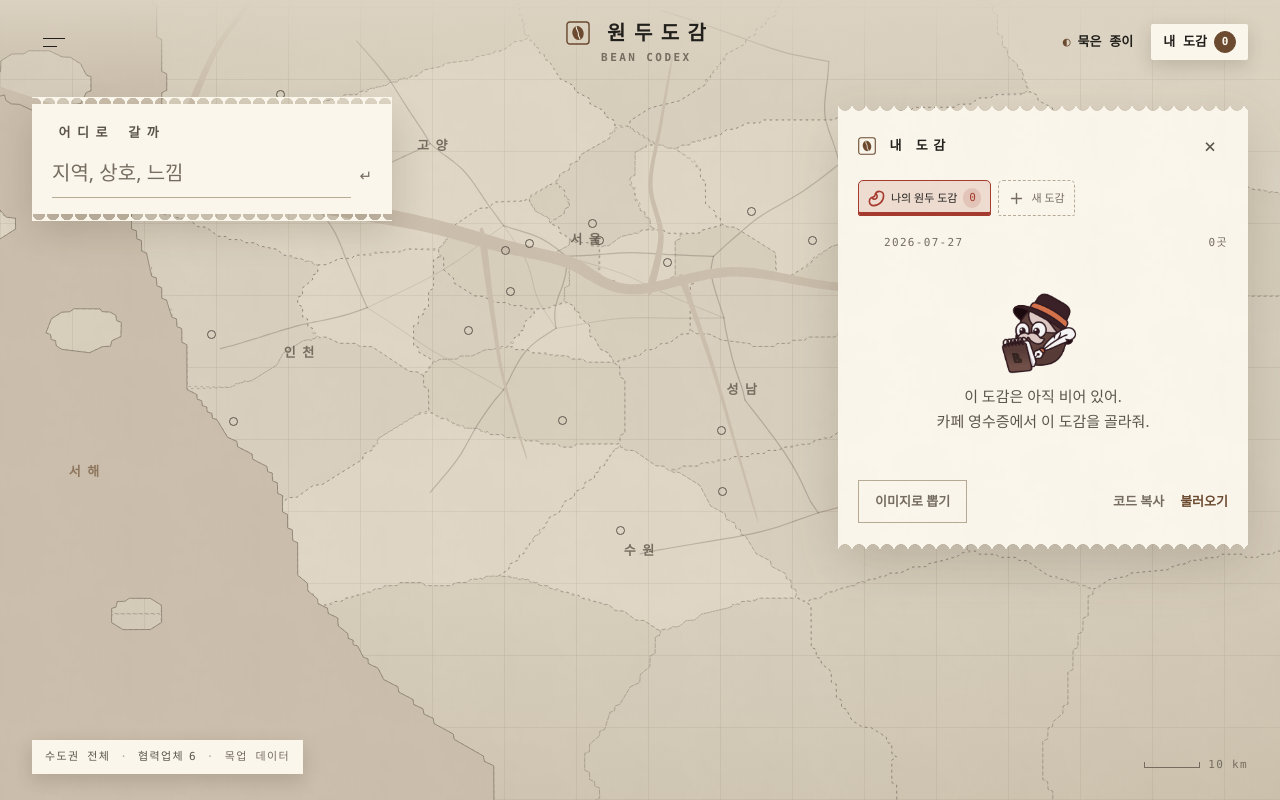
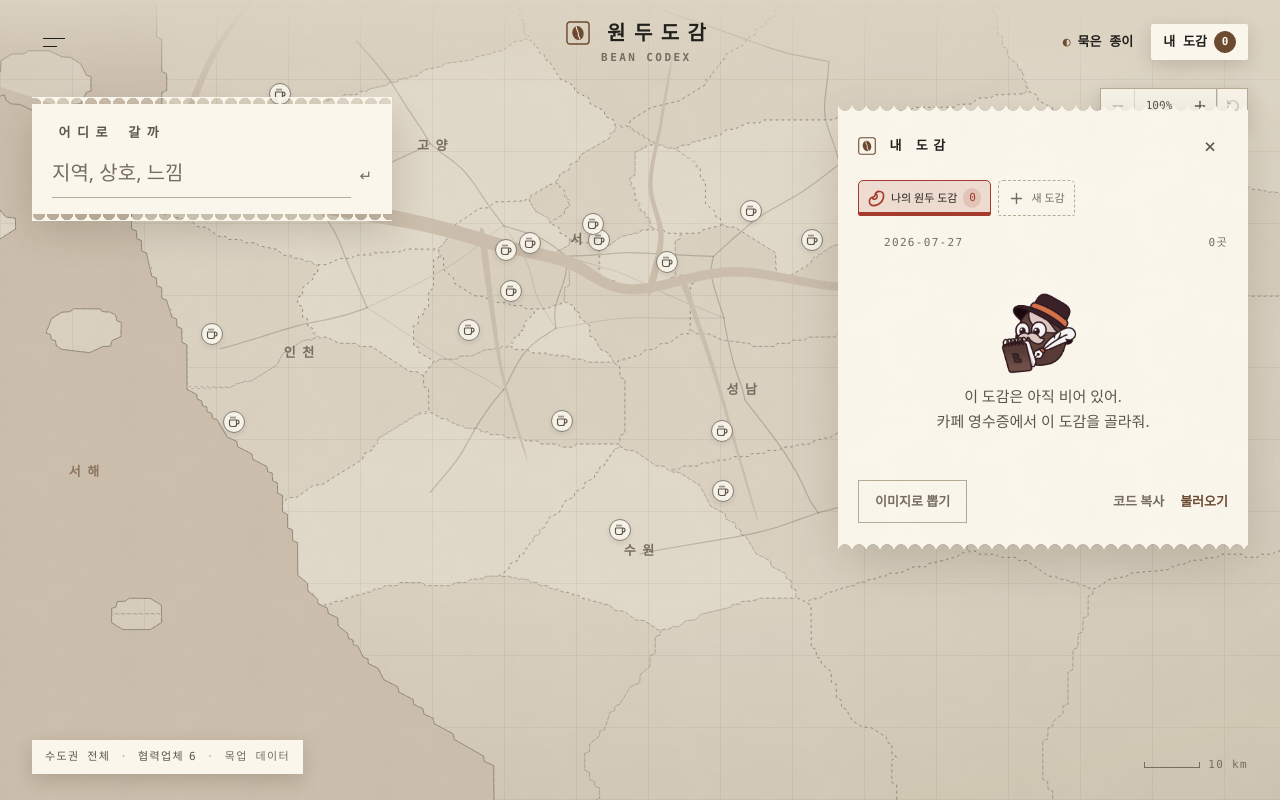
Before and after one commit to Hwari2929/WonduDogam, a Next.js app: page /marks in a window 1280 px wide. Built offline with nearby package versions, Linux system fonts and the light colour scheme.

Commit message:
Add map zoom and improve cafe markers

```diff
--- a/app/components/MapCanvas.tsx
+++ b/app/components/MapCanvas.tsx
@@ -1,4 +1,7 @@
-import type { CSSProperties } from "react";
+"use client";
+
+import { Coffee, Minus, Plus, RotateCcw } from "lucide-react";
+import { useMemo, useState, type CSSProperties, type KeyboardEvent } from "react";
 import type { Cafe } from "../data/cafes";
 import { project } from "../data/geo";
 import { districts, minorRoads, river, sea, tributaries, trunkRoads } from "../data/terrain";
@@ -10,6 +13,7 @@ const PLACES: { label: string; lng: number; lat: number; sea?: boolean }[] = [
   { label: "인천", lng: 126.705, lat: 37.456 }, { label: "성남", lng: 127.127, lat: 37.42 },
   { label: "수원", lng: 127.029, lat: 37.263 }, { label: "서해", lng: 126.5, lat: 37.34, sea: true },
 ];
+const ZOOM_LEVELS = [1, 1.25, 1.5, 2] as const;
 
 export type SavedCafeMarker = { color: string; icon: CodexIconId; count: number; collectionName: string };
 
@@ -20,8 +24,29 @@ export function MapCanvas({ cafes, activeId, savedMarkers, onSelect, onInteract
   onSelect: (id: string) => void;
   onInteract: () => void;
 }) {
+  const [zoomIndex, setZoomIndex] = useState(0);
+  const zoom = ZOOM_LEVELS[zoomIndex];
+  const activePoint = useMemo(() => {
+    const cafe = cafes.find((entry) => entry.id === activeId);
+    return cafe ? project(cafe.pos[0], cafe.pos[1]) : { x: 50, y: 50 };
+  }, [cafes, activeId]);
+
+  function changeZoom(direction: -1 | 1) {
+    setZoomIndex((current) => Math.min(ZOOM_LEVELS.length - 1, Math.max(0, current + direction)));
+  }
+
+  function onMapKeyDown(event: KeyboardEvent<HTMLElement>) {
+    if (event.key === "+" || event.key === "=") { event.preventDefault(); changeZoom(1); }
+    if (event.key === "-") { event.preventDefault(); changeZoom(-1); }
+    if (event.key === "0") { event.preventDefault(); setZoomIndex(0); }
+  }
+
   return (
-    <section className="map" aria-label="수도권 카페 지도" tabIndex={0} onPointerDown={onInteract}>
+    <section className="map" aria-label="수도권 카페 지도" tabIndex={0} onPointerDown={onInteract} onKeyDown={onMapKeyDown}>
+      <div
+        className="map__viewport"
+        style={{ "--map-zoom": zoom, "--map-origin-x": `${activePoint.x}%`, "--map-origin-y": `${activePoint.y}%` } as CSSProperties}
+      >
         <svg className="map__terrain" viewBox="0 0 100 100" preserveAspectRatio="none" aria-hidden="true">
           {minorRoads.map((d, index) => <path key={`minor-${index}`} className="terrain__road terrain__road--minor" d={d} />)}
           {trunkRoads.map((d, index) => <path key={`trunk-${index}`} className="terrain__road" d={d} />)}
@@ -39,16 +64,24 @@ export function MapCanvas({ cafes, activeId, savedMarkers, onSelect, onInteract
           return <button
             key={cafe.id}
             className={["map-marker", "map-marker--plain", saved ? "is-saved" : "", active ? "is-active" : ""].filter(Boolean).join(" ")}
-          style={{ left: `${x}%`, top: `${y}%`, "--codex-color": saved?.color } as CSSProperties}
+            style={{ left: `${x}%`, top: `${y}%`, "--codex-color": saved?.color, "--marker-scale": 1 / zoom } as CSSProperties}
             type="button"
             onClick={() => onSelect(cafe.id)}
             aria-label={`${cafe.name}, ${cafe.area}${saved ? `, ${saved.collectionName}에 저장됨` : ""}`}
             aria-pressed={active}
           >
-          <span className="map-marker__dot">{saved ? <CodexIcon name={saved.icon} size={14} /> : null}</span>
+            <span className="map-marker__dot">{saved ? <CodexIcon name={saved.icon} size={14} /> : <Coffee size={12} strokeWidth={2.3} aria-hidden="true" />}</span>
             {saved ? <span className="map-marker__name">{cafe.name}{saved.count > 1 ? <i>+{saved.count - 1}</i> : null}</span> : null}
           </button>;
         })}
+      </div>
+
+      <div className="map__zoom" role="group" aria-label="지도 확대 축소" onPointerDown={(event) => event.stopPropagation()}>
+        <button type="button" onClick={() => changeZoom(-1)} disabled={zoomIndex === 0} aria-label="지도 축소"><Minus size={16} /></button>
+        <output aria-live="polite" aria-label={`지도 확대율 ${Math.round(zoom * 100)}퍼센트`}>{Math.round(zoom * 100)}%</output>
+        <button type="button" onClick={() => changeZoom(1)} disabled={zoomIndex === ZOOM_LEVELS.length - 1} aria-label="지도 확대"><Plus size={16} /></button>
+        <button type="button" className="map__zoom-reset" onClick={() => setZoomIndex(0)} disabled={zoomIndex === 0} aria-label="지도 확대율 초기화"><RotateCcw size={14} /></button>
+      </div>
       <div className="map__scale" aria-hidden="true"><i /><span>10 km</span></div>
     </section>
   );
--- a/app/globals.css
+++ b/app/globals.css
@@ -1818,3 +1818,92 @@ a:focus-visible,
   .codex-tab { min-height: 40px; }
   .receipt__collection-list button { min-height: 44px; }
 }
+/* ── 지도 확대와 카페 아이콘 ── */
+.map__viewport {
+  --map-zoom: 1;
+  --map-origin-x: 50%;
+  --map-origin-y: 50%;
+  position: absolute;
+  inset: 0;
+  transform: scale(var(--map-zoom));
+  transform-origin: var(--map-origin-x) var(--map-origin-y);
+  transition: transform 240ms cubic-bezier(.2, .75, .25, 1), transform-origin 240ms ease;
+  will-change: transform;
+}
+.map-marker { transform: translate(-50%, -50%) scale(var(--marker-scale, 1)); }
+.map-marker--plain { width: 34px; height: 34px; }
+.map-marker__dot {
+  position: relative;
+  width: 22px;
+  height: 22px;
+  border: 1.5px solid color-mix(in srgb, var(--ink-soft) 76%, var(--paper));
+  background: color-mix(in srgb, var(--paper) 88%, transparent);
+  color: var(--ink-soft);
+  box-shadow: 0 2px 5px color-mix(in srgb, var(--shadow) 65%, transparent);
+}
+.map-marker--plain:hover .map-marker__dot { background: var(--paper); color: var(--ink); }
+.map-marker.is-saved .map-marker__dot { width: 30px; height: 30px; }
+.map-marker.is-active::after { content: none; }
+.map-marker.is-active .map-marker__dot::after {
+  content: "";
+  position: absolute;
+  z-index: 0;
+  left: 50%;
+  top: 50%;
+  width: 36px;
+  height: 36px;
+  border: 1.5px dashed var(--ink-soft);
+  border-radius: 50%;
+  animation: marker-ring-spin 7s linear infinite;
+  pointer-events: none;
+}
+.map-marker.is-saved.is-active .map-marker__dot::after {
+  width: 46px;
+  height: 46px;
+  border-color: var(--codex-color);
+}
+@keyframes marker-ring-spin {
+  from { transform: translate(-50%, -50%) rotate(0deg); }
+  to { transform: translate(-50%, -50%) rotate(360deg); }
+}
+
+.map__zoom {
+  position: absolute;
+  z-index: 11;
+  top: 88px;
+  right: var(--rail);
+  display: grid;
+  grid-template-columns: 34px 48px 34px 30px;
+  align-items: center;
+  overflow: hidden;
+  border: 1px solid var(--rule);
+  background: color-mix(in srgb, var(--paper) 92%, transparent);
+  box-shadow: var(--lift-1);
+  color: var(--ink-soft);
+}
+.map__zoom button {
+  display: grid;
+  place-items: center;
+  min-width: 30px;
+  height: 34px;
+  padding: 0;
+  border: 0;
+  border-right: 1px solid var(--rule);
+  background: transparent;
+  color: inherit;
+  cursor: pointer;
+}
+.map__zoom button:hover:not(:disabled) { background: var(--paper-edge); color: var(--ink); }
+.map__zoom button:disabled { opacity: .35; cursor: default; }
+.map__zoom output { font-family: var(--font-mono); font-size: var(--t-micro); text-align: center; }
+.map__zoom .map__zoom-reset { border-right: 0; border-left: 1px solid var(--rule); }
+
+@media (prefers-reduced-motion: reduce) {
+  .map__viewport { transition: none; }
+  .map-marker.is-active .map-marker__dot::after { animation: none; }
+}
+@media (max-width: 767px) {
+  .map__zoom { top: 76px; right: 14px; grid-template-columns: 38px 46px 38px; }
+  .map__zoom button { height: 38px; }
+  .map__zoom-reset { display: none !important; }
+}
```
Also changed, not shown: 1 other file (tests, documents, lock files or other folders). Lines whose indentation alone changed are shown as unchanged.
